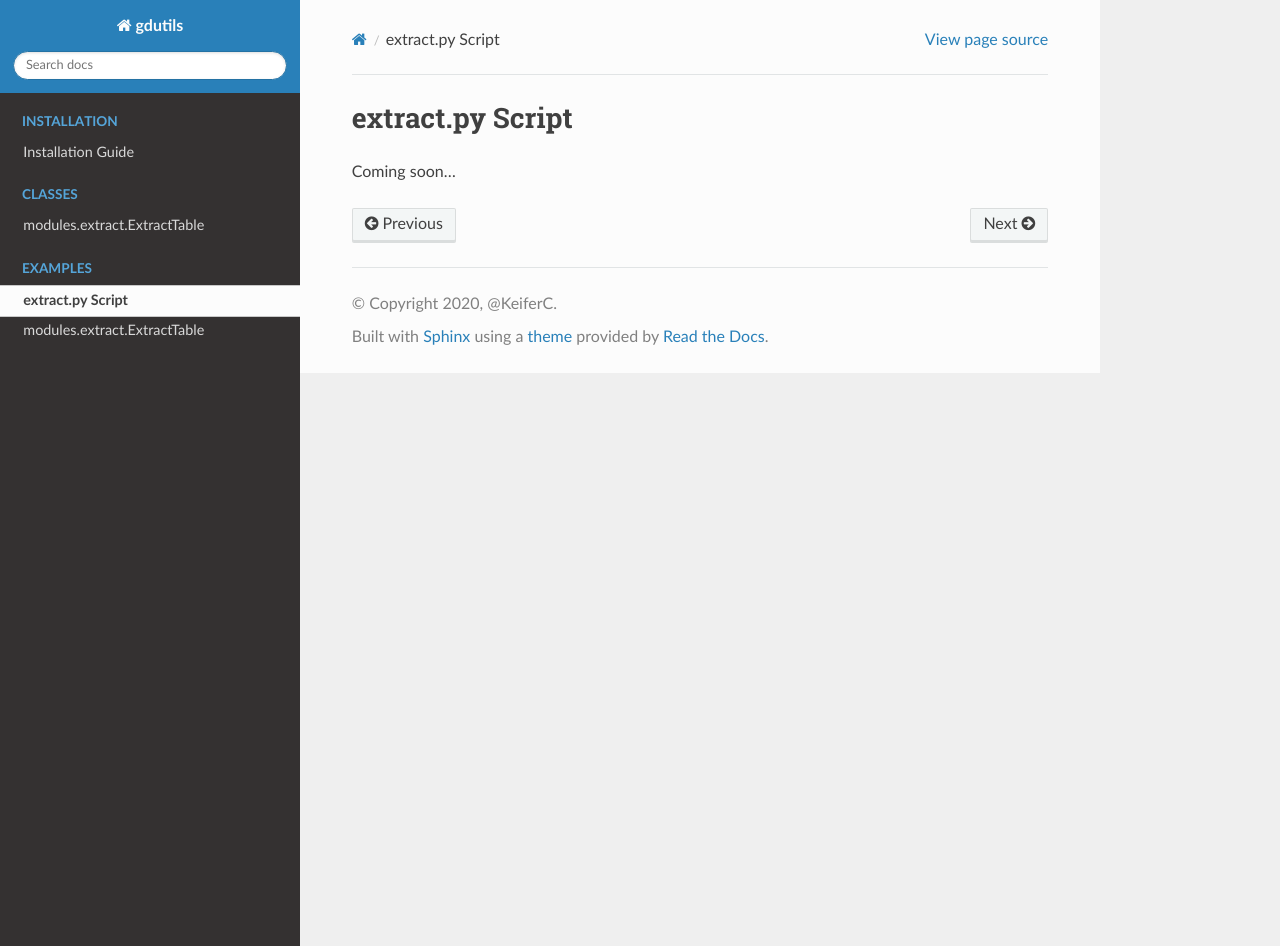
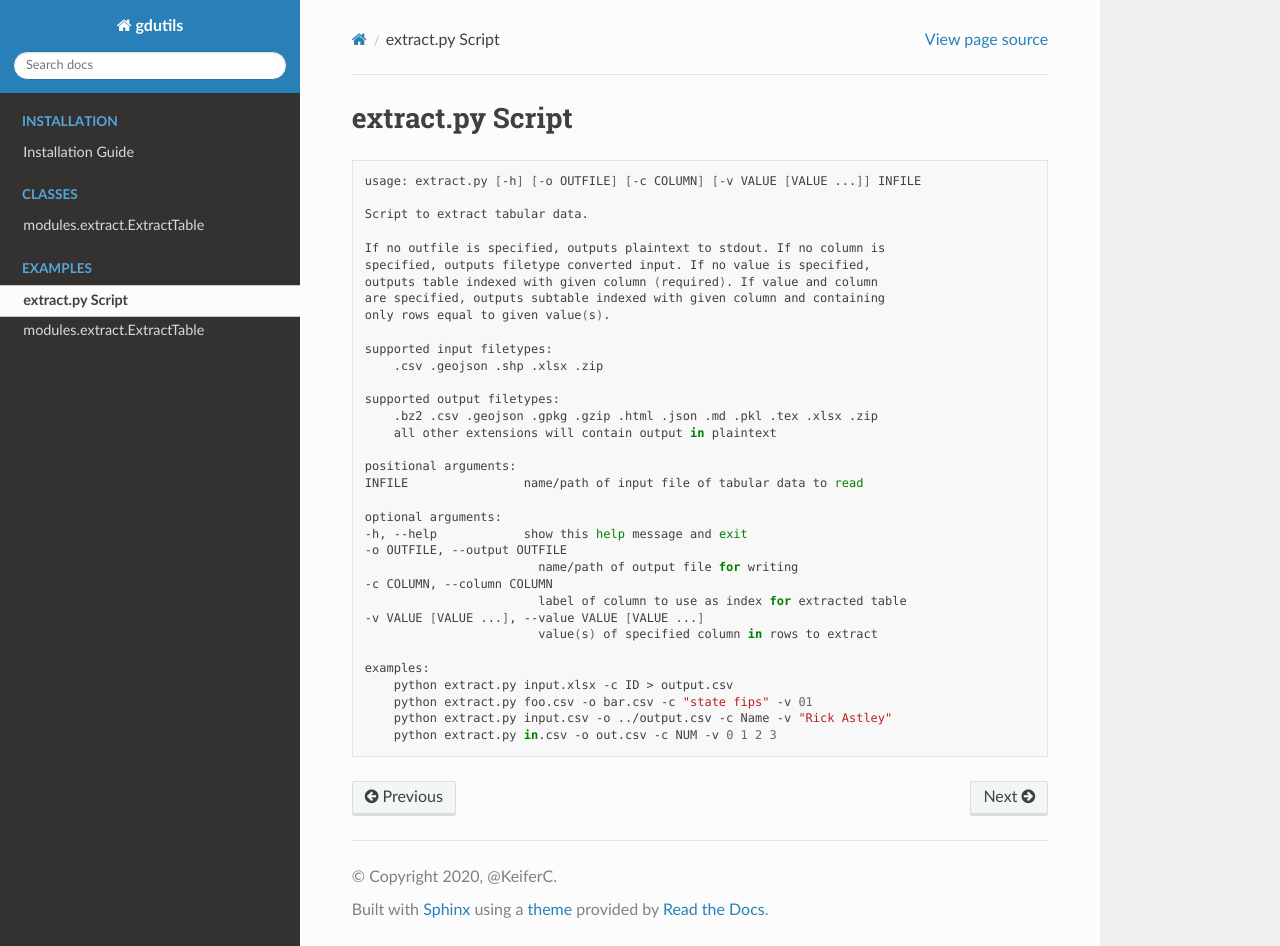
Before and after one commit to mggg/mggg-states-qa, a Sphinx documentation site: the page built from docs/source/src/examples/et-script.rst, in a window 1280 px wide and 946 px high. Built offline with Sphinx 7.4.7 and the Read the Docs theme 2.0.0, drawn with Linux system fonts in a browser that asks for light colours.

Commit message:
added extract script example

```diff
--- a/docs/source/src/examples/et-script.rst
+++ b/docs/source/src/examples/et-script.rst
@@ -1,4 +1,38 @@
 extract.py Script
 =================
+.. code-block:: bash
 
-Coming soon...
+    usage: extract.py [-h] [-o OUTFILE] [-c COLUMN] [-v VALUE [VALUE ...]] INFILE
+
+    Script to extract tabular data.
+
+    If no outfile is specified, outputs plaintext to stdout. If no column is
+    specified, outputs filetype converted input. If no value is specified,
+    outputs table indexed with given column (required). If value and column
+    are specified, outputs subtable indexed with given column and containing
+    only rows equal to given value(s).
+
+    supported input filetypes:
+        .csv .geojson .shp .xlsx .zip
+
+    supported output filetypes:
+        .bz2 .csv .geojson .gpkg .gzip .html .json .md .pkl .tex .xlsx .zip
+        all other extensions will contain output in plaintext
+
+    positional arguments:
+    INFILE                name/path of input file of tabular data to read
+
+    optional arguments:
+    -h, --help            show this help message and exit
+    -o OUTFILE, --output OUTFILE
+                            name/path of output file for writing
+    -c COLUMN, --column COLUMN
+                            label of column to use as index for extracted table
+    -v VALUE [VALUE ...], --value VALUE [VALUE ...]
+                            value(s) of specified column in rows to extract
+
+    examples:
+        python extract.py input.xlsx -c ID > output.csv
+        python extract.py foo.csv -o bar.csv -c "state fips" -v 01
+        python extract.py input.csv -o ../output.csv -c Name -v "Rick Astley"
+        python extract.py in.csv -o out.csv -c NUM -v 0 1 2 3
```
